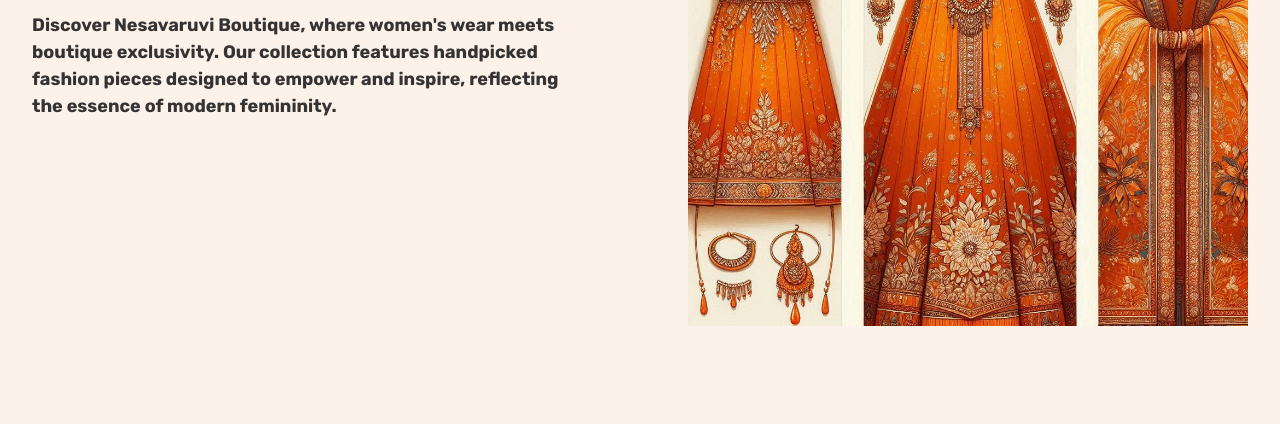
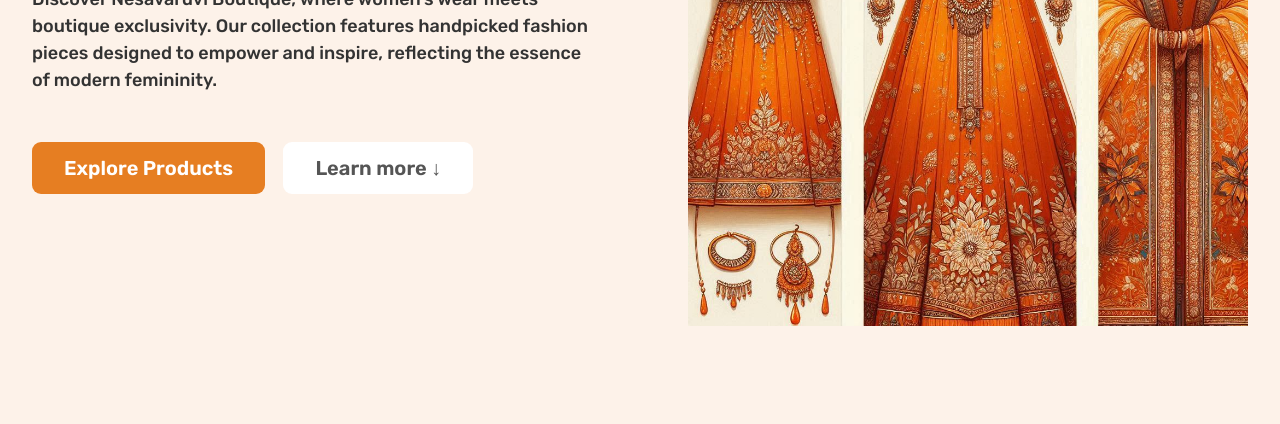
Before and after one commit to gaqlaxy/E-Commerce, a plain HTML site: page index.html in a window 1280 px wide. Shown: the part 378-802 px from the top of the page. Drawn offline with nearby package versions, Linux system fonts and the light colour scheme.

Commit message:
Added Hero Section buttons

```diff
--- a/Styles/style.css
+++ b/Styles/style.css
@@ -88,3 +88,41 @@ html{
     line-height: 1.5;
     margin-bottom: 4.8rem;
 }
+.btn,
+.btn:link,
+.btn:visited {
+  font-size: 2rem;
+  display: inline-block;
+  text-decoration: none;
+  font-weight: 600;
+  padding: 1.6rem 3.2rem;
+  border-radius: 9px;
+  transition: all 0.3s;
+
+  border: none;
+  cursor: pointer;
+  /* transition: background-color 0.3s; */
+}
+.btn--full:link,
+.btn--full:visited {
+  background-color: #e67e22;
+  color: #fff;
+}
+.btn--full:hover,
+.btn--full:active {
+  background-color: #ef711f;
+}
+.btn--outline:link,
+.btn--outline:visited {
+  background-color: #fff;
+  color: #555;
+}
+.btn--outline:hover,
+.btn--outline:active {
+  background-color: #fdf2e9;
+  /* border: 3px solid #fff; */
+  box-shadow: inset 0 0 0 3px #fff;
+}
+.margin-right-sm {
+    margin-right: 1.6rem !important;
+  }
--- a/index.html
+++ b/index.html
@@ -35,8 +35,13 @@
 
             <div class="hero-text">
                 <h1 class="hero-heading">Nesavaruvi Boutique</h1>
-                <h3 class="hero-description">Discover Nesavaruvi Boutique, where women's wear meets boutique exclusivity.
-                    Our collection features handpicked fashion pieces designed to empower and inspire, reflecting the essence of modern femininity.</h3>
+                <p class="hero-description">Discover Nesavaruvi Boutique, where women's wear meets boutique exclusivity.
+                    Our collection features handpicked fashion pieces designed to empower and inspire, reflecting the
+                    essence of modern femininity.</p>
+                    <a href="#" class="btn btn--full margin-right-sm"
+              >Explore Products</a
+            >
+            <a href="#" class="btn btn--outline">Learn more &darr;</a>
             </div>
             <div class="hero-image">
                 <img class="imagehero" src="Images/Hero1.jpg" alt="Hero Image">
```
Lines whose indentation alone changed are shown as unchanged.
